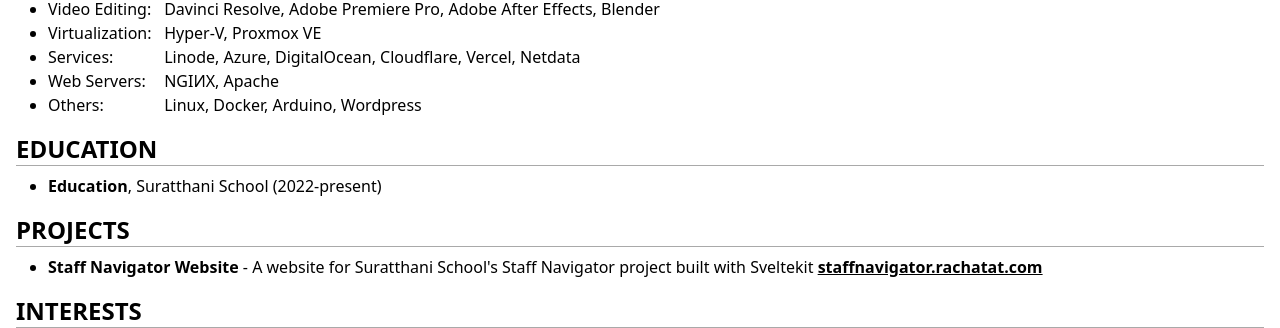
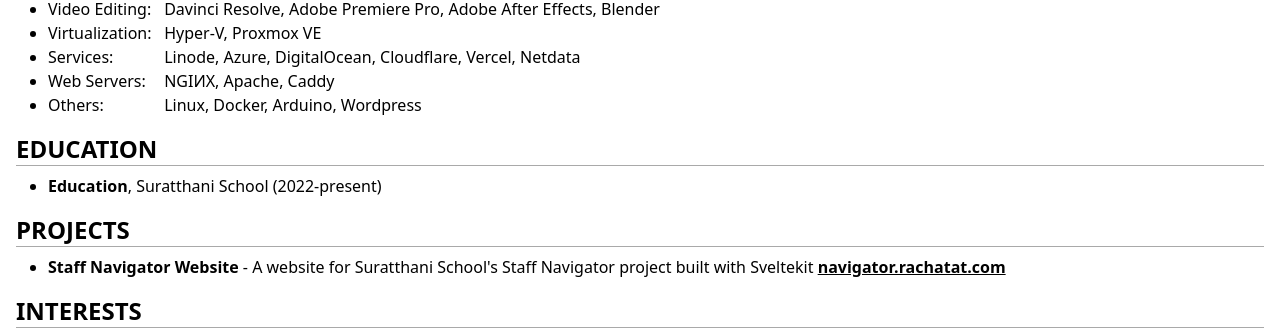
Before and after one commit to rbunpat/resume, a Svelte app: page / in a window 1280 px wide. Shown: the part 461-789 px from the top of the page. Built offline with nearby package versions, Linux system fonts and the light colour scheme.

Commit message:
Update data.ts

```diff
--- a/src/data.ts
+++ b/src/data.ts
@@ -43,7 +43,7 @@ export const technologies = [
   {
     section: "Web Servers:",
     details:
-      "NGIИX, Apache",
+      "NGIИX, Apache, Caddy",
   },
   {
     section: "Others:",
@@ -76,7 +76,7 @@ export const projects = [
     name: "Staff Navigator Website",
     details:
       "A website for Suratthani School's Staff Navigator project built with Sveltekit",
-    url: "staffnavigator.rachatat.com",
+    url: "navigator.rachatat.com",
   },
 ]
 
```
